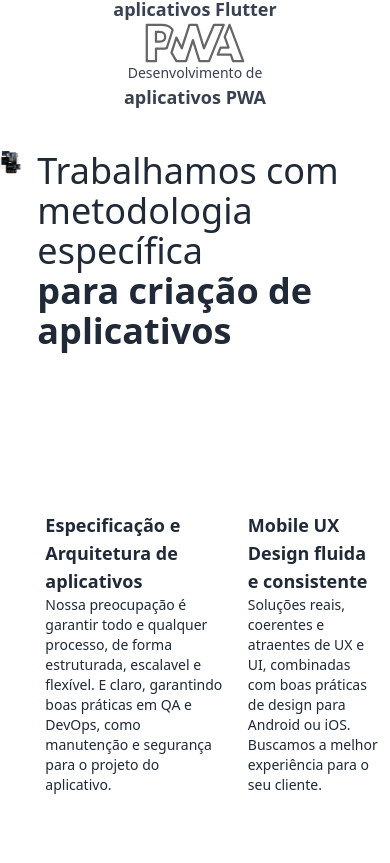
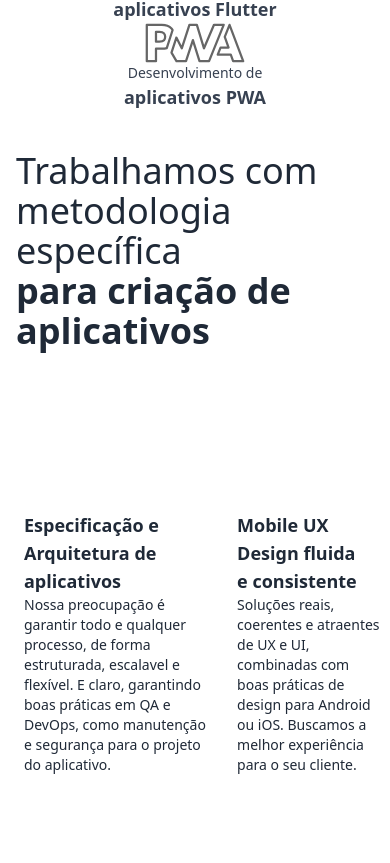
Before and after one commit to CavernaTech/website, a Svelte app: page / in a window 390 px wide. Shown: the part 4041-4904 px from the top of the page. Built offline with nearby package versions, Linux system fonts and the light colour scheme.

Commit message:
Ajustado Responsividade;

```diff
--- a/src/components/Solutions/DesenvolvimentoAplicativos/AndroidContent.component.svelte
+++ b/src/components/Solutions/DesenvolvimentoAplicativos/AndroidContent.component.svelte
@@ -3,7 +3,7 @@
 </script>
 
 <section class="mt-10">
-    <div class="flex md:flex-row flex-col justify-evenly">
+    <div class="flex sm:flex-row flex-col justify-evenly">
         <CardSolution
             imgSrc="assets/icons/outline/android.svg"
             altImg="Android"
@@ -29,10 +29,10 @@
             secondText="aplicativos PWA"
         />
     </div>
-    <div class="w-screen mt-10">
+    <div class="w-screen mt-10 mb-20">
         <div class="grid grid-rows-3 grid-flow-col gap-4">
             <div class="row-span-3">
-                <img src="assets/img/metodologia-agil.webp" alt="" />
+                <img src="assets/img/metodologia-agil.webp" alt="" class="w-0 md:w-full" />
             </div>
             <div class="col-span-2">
                 <p class="font-light text-4xl">
```
